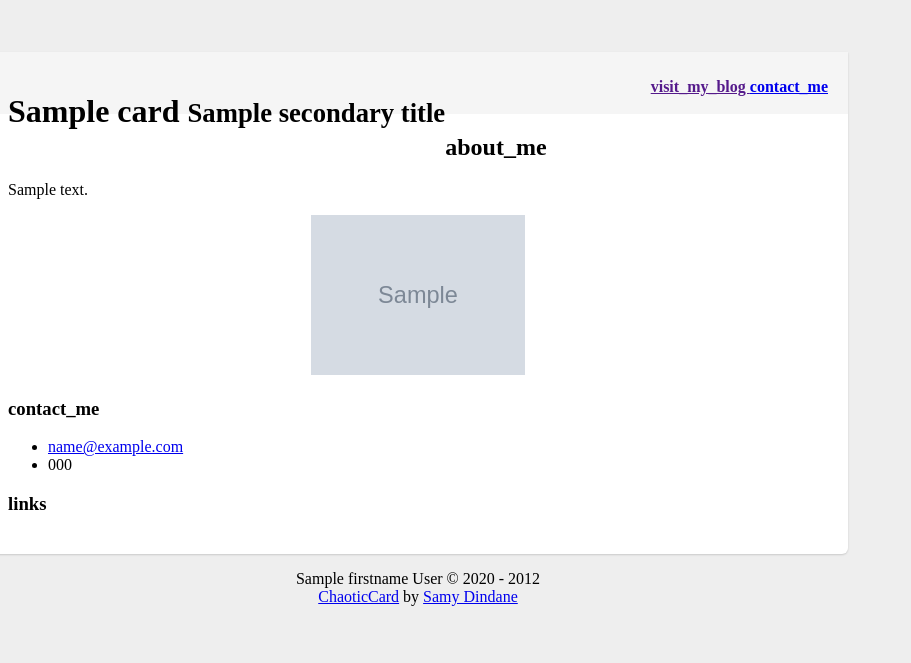
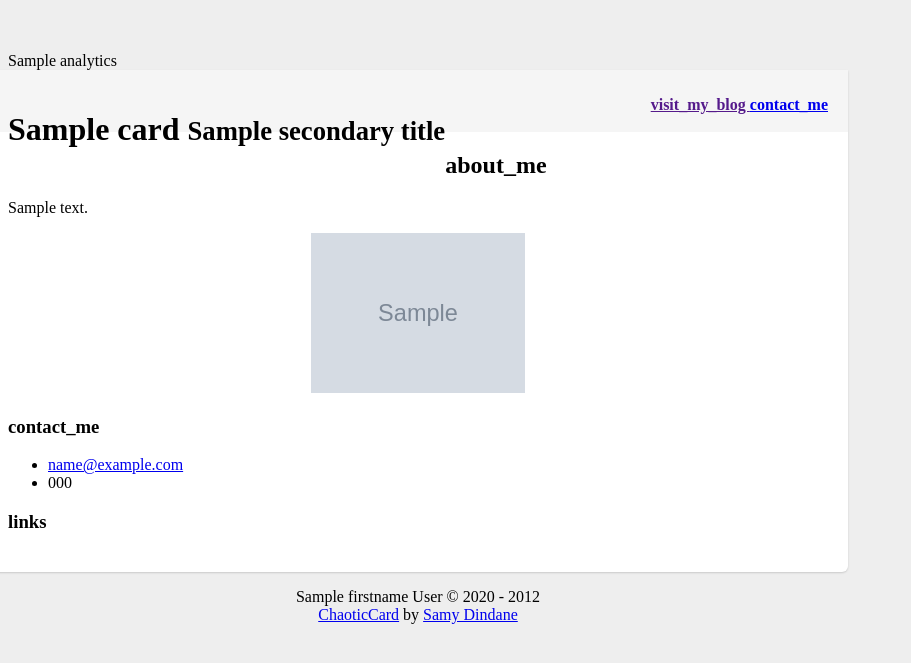
Before and after one commit to Dinduks/ChaoticCard, a PHP site: template web/themes/TwitterBootstrap/views/homepage.html.twig in a window 1280 px wide. Shown: the top 663 px of the page, without its empty margins (0-911 px from the left). Run offline with PHP 8.4, Linux system fonts and the light colour scheme; the template is opened without the code that fills it: most values are stand-ins (such as "Sample title", 1, 10 or a date in 2020); grey boxes marked "Sample" are stand-in pictures; some libraries are stand-ins or nearby versions.

Commit message:
Analytics code is displayed now

```diff
--- a/web/themes/TwitterBootstrap/views/homepage.html.twig
+++ b/web/themes/TwitterBootstrap/views/homepage.html.twig
@@ -8,6 +8,8 @@
 
 {% block metaKeywords %}{{ metaKeywords }}{% endblock %}
 {% block metaDescription %}{{ metaDescription }}{% endblock %}
+
+{% block analytics %}{{ card.analytics|raw }}{% endblock %}
 
 {% block footer %}
 {{ card.firstname }} {{ card.lastname }}
```
